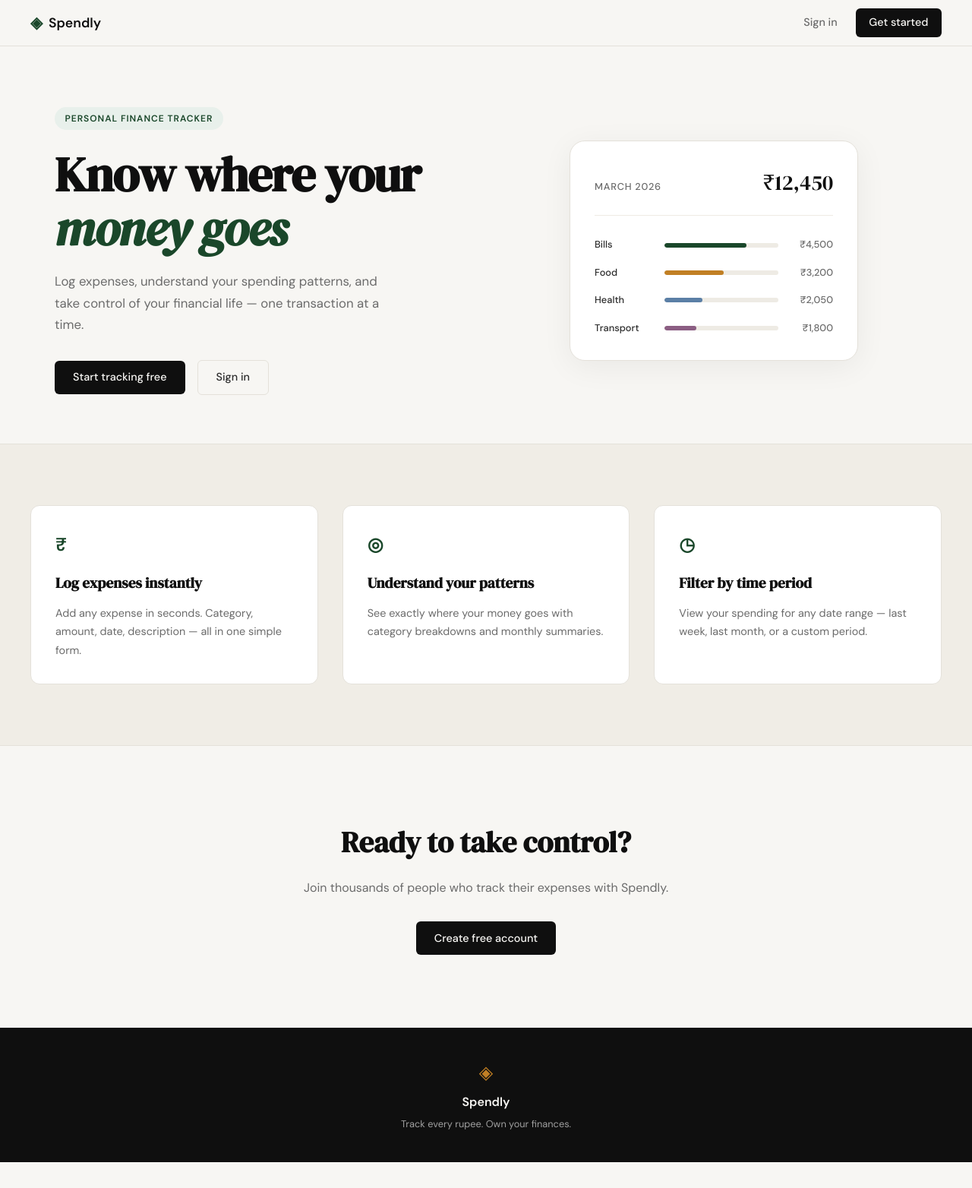
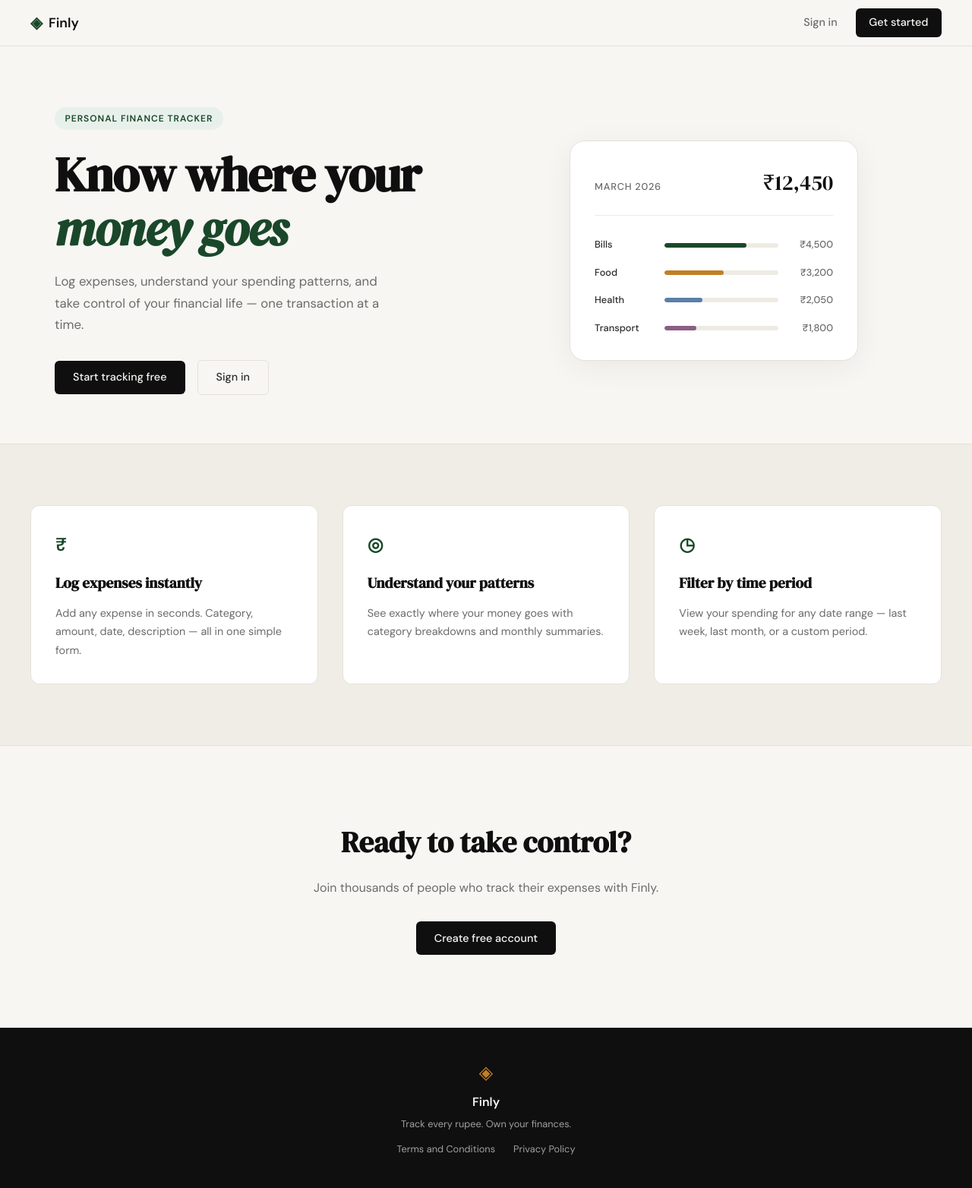
Before and after one commit to 22f3000804/finly, a Flask app: page / in a window 1280 px wide. Shown: the whole page at 76% size. Before the commit the page ends 1530 px from the top, so only its background shows below. Run offline with Flask 3, Linux system fonts and the light colour scheme.

Commit message:
add    Terms and Privacy links to footer

```diff
--- a/static/css/style.css
+++ b/static/css/style.css
@@ -507,6 +507,22 @@ a { color: inherit; text-decoration: none; }
     color: var(--ink-faint);
 }
 
+.footer-links {
+    display: flex;
+    gap: 1.5rem;
+    margin-top: 0.4rem;
+}
+
+.footer-links a {
+    font-size: 0.8rem;
+    color: var(--ink-faint);
+    text-decoration: none;
+}
+
+.footer-links a:hover {
+    color: var(--paper);
+}
+
 /* ------------------------------------------------------------------ */
 /* Responsive                                                          */
 /* ------------------------------------------------------------------ */
--- a/templates/base.html
+++ b/templates/base.html
@@ -3,7 +3,7 @@
 <head>
     <meta charset="UTF-8">
     <meta name="viewport" content="width=device-width, initial-scale=1.0">
-    <title>{% block title %}Spendly{% endblock %}</title>
+    <title>{% block title %}Finly{% endblock %}</title>
     <link rel="preconnect" href="https://fonts.googleapis.com">
     <link rel="preconnect" href="https://fonts.gstatic.com" crossorigin>
     <link href="https://fonts.googleapis.com/css2?family=DM+Serif+Display:ital@0;1&family=DM+Sans:wght@300;400;500;600&display=swap" rel="stylesheet">
@@ -16,7 +16,7 @@
         <div class="nav-inner">
             <a href="{{ url_for('landing') }}" class="nav-brand">
                 <span class="brand-icon">◈</span>
-                <span class="brand-name">Spendly</span>
+                <span class="brand-name">Finly</span>
             </a>
             <div class="nav-links">
                 <a href="{{ url_for('login') }}">Sign in</a>
@@ -32,8 +32,12 @@
     <footer class="footer">
         <div class="footer-inner">
             <span class="brand-icon">◈</span>
-            <span class="footer-name">Spendly</span>
+            <span class="footer-name">Finly</span>
             <p class="footer-copy">Track every rupee. Own your finances.</p>
+            <div class="footer-links">
+                <a href="#">Terms and Conditions</a>
+                <a href="#">Privacy Policy</a>
+            </div>
         </div>
     </footer>
 
--- a/templates/landing.html
+++ b/templates/landing.html
@@ -1,6 +1,6 @@
 {% extends "base.html" %}
 
-{% block title %}Spendly — Track Every Rupee{% endblock %}
+{% block title %}Finly — Track Every Rupee{% endblock %}
 
 {% block content %}
 
@@ -84,7 +84,7 @@
 <section class="cta-section">
     <div class="cta-inner">
         <h2 class="cta-title">Ready to take control?</h2>
-        <p class="cta-body">Join thousands of people who track their expenses with Spendly.</p>
+        <p class="cta-body">Join thousands of people who track their expenses with Finly.</p>
         <a href="{{ url_for('register') }}" class="btn-primary">Create free account</a>
     </div>
 </section>
--- a/templates/login.html
+++ b/templates/login.html
@@ -1,6 +1,6 @@
 {% extends "base.html" %}
 
-{% block title %}Sign in — Spendly{% endblock %}
+{% block title %}Sign in — Finly{% endblock %}
 
 {% block content %}
 
@@ -9,7 +9,7 @@
 
         <div class="auth-header">
             <h1 class="auth-title">Welcome back</h1>
-            <p class="auth-subtitle">Sign in to your Spendly account</p>
+            <p class="auth-subtitle">Sign in to your Finly account</p>
         </div>
 
         <div class="auth-card">
--- a/templates/register.html
+++ b/templates/register.html
@@ -1,6 +1,6 @@
 {% extends "base.html" %}
 
-{% block title %}Create account — Spendly{% endblock %}
+{% block title %}Create account — Finly{% endblock %}
 
 {% block content %}
 
```
